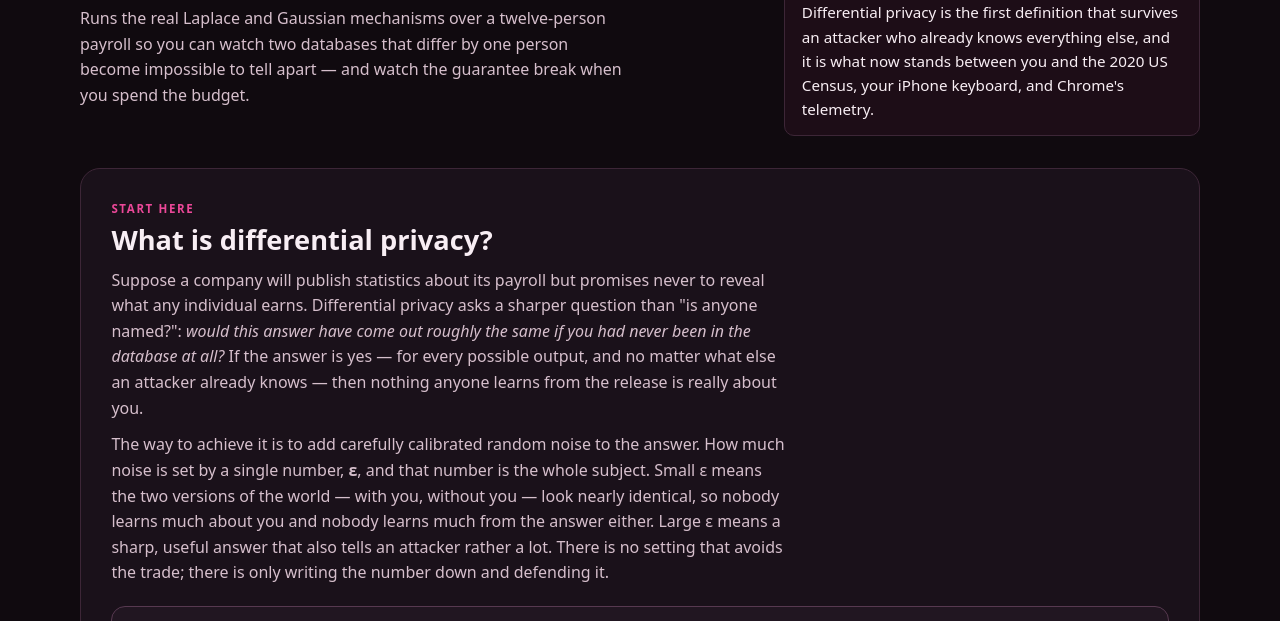
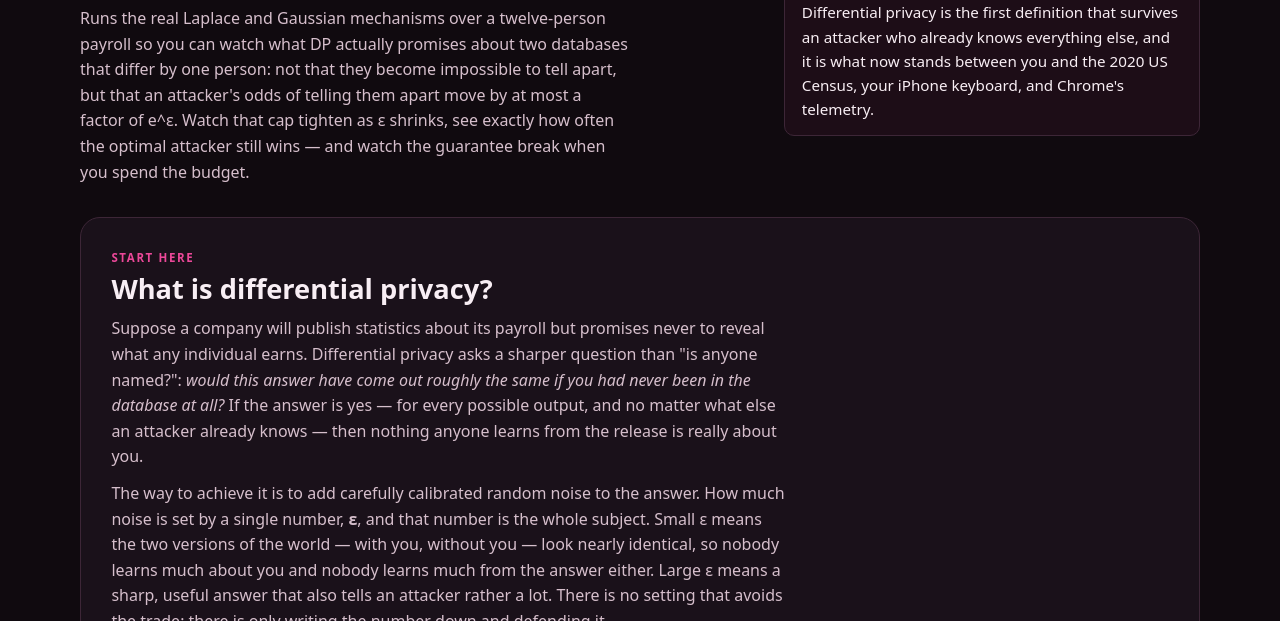
Before and after one commit to systemslibrarian/crypto-lab-dp-noise, a website built with Vite: page index.html in a window 1280 px wide. Shown: the part 179-800 px from the top of the page. Built offline with nearby package versions, Linux system fonts and the light colour scheme.

Commit message:
Correct cryptographic inaccuracy in teaching content

```diff
--- a/index.html
+++ b/index.html
@@ -138,9 +138,11 @@
           <h1 class="cl-hero-title">DP Noise</h1>
           <p class="cl-hero-sub">Differential privacy · ε-δ · Laplace mechanism</p>
           <p class="cl-hero-desc">
-            Runs the real Laplace and Gaussian mechanisms over a twelve-person payroll so you can watch two databases
-            that differ by one person become impossible to tell apart — and watch the guarantee break when you spend
-            the budget.
+            Runs the real Laplace and Gaussian mechanisms over a twelve-person payroll so you can watch what DP
+            actually promises about two databases that differ by one person: not that they become impossible to tell
+            apart, but that an attacker's odds of telling them apart move by at most a factor of e^ε. Watch that cap
+            tighten as ε shrinks, see exactly how often the optimal attacker still wins — and watch the guarantee
+            break when you spend the budget.
           </p>
         </div>
         <aside class="cl-hero-why" aria-label="Why it matters">
```
Also changed, not shown: README.md.
